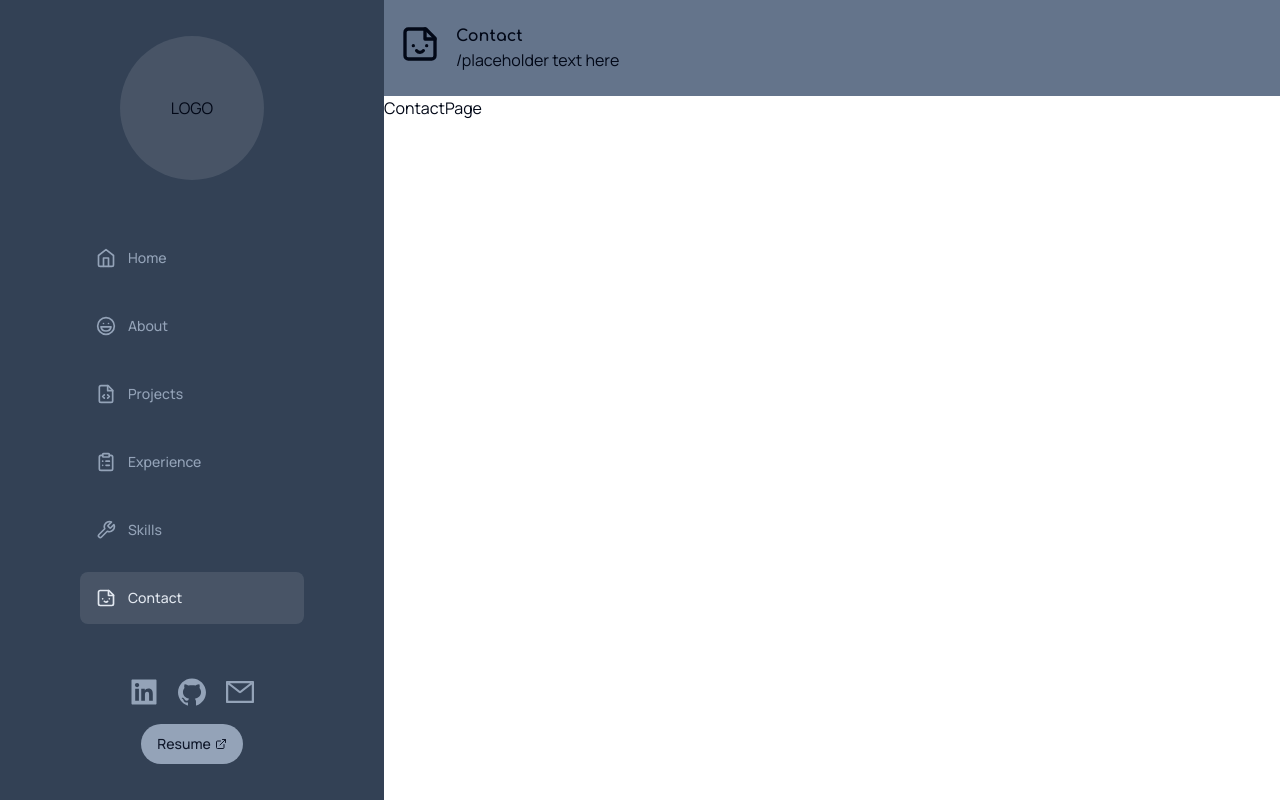
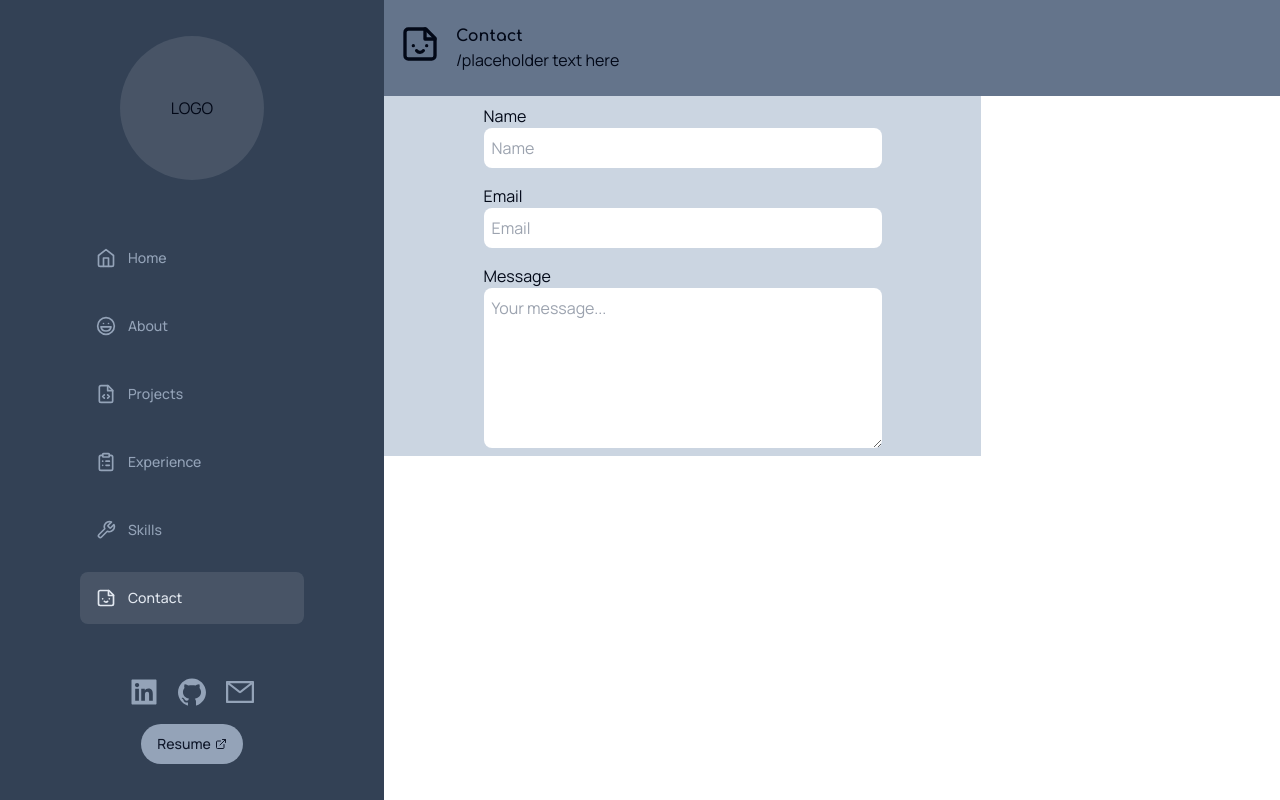
Before and after one commit to penguinboots/portfolio-v3, a Next.js app: page /contact in a window 1280 px wide. Built offline with nearby package versions, Linux system fonts and the light colour scheme.

Commit message:
build contact form

```diff
--- a/app/(dashboard)/contact/page.tsx
+++ b/app/(dashboard)/contact/page.tsx
@@ -1,7 +1,13 @@
+import ContactForm from "@/components/Contact";
+
 const ContactPage = () => {
   return (
-    <div>ContactPage</div>
-  )
-}
+    <div>
+      <div className="w-2/3 bg-slate-300">
+        <ContactForm />
+      </div>
+    </div>
+  );
+};
 
-export default ContactPage
+export default ContactPage;
--- /dev/null
+++ b/components/Contact.tsx
@@ -0,0 +1,60 @@
+"use client";
+import { sendEmail } from "@/lib/utils";
+import { useForm } from "react-hook-form";
+
+export type ContactFormData = {
+  name: string;
+  email: string;
+  message: string;
+};
+
+const ContactForm = () => {
+  const { register, handleSubmit } = useForm<ContactFormData>();
+
+  function onSubmit(data: ContactFormData) {
+    sendEmail(data);
+  }
+
+  const formSectionStyles = "flex flex-col w-2/3 py-2";
+  const formLabelStyles = "";
+  const inputStyles = "rounded-lg p-2";
+  return (
+      <form onSubmit={handleSubmit(onSubmit)} autoComplete="off" className="flex flex-col items-center">
+        <div className={formSectionStyles}>
+          <label htmlFor="name" className={formLabelStyles}>
+            Name
+          </label>
+          <input
+            type="text"
+            placeholder="Name"
+            className={inputStyles}
+            {...register("name", { required: true })}
+          />
+        </div>
+        <div className={formSectionStyles}>
+          <label htmlFor="email" className={formLabelStyles}>
+            Email
+          </label>
+          <input
+            type="text"
+            placeholder="Email"
+            className={inputStyles}
+            {...register("email", { required: true })}
+          />
+        </div>
+        <div className={formSectionStyles}>
+          <label htmlFor="message" className={formLabelStyles}>
+            Message
+          </label>
+          <textarea
+            rows={6}
+            placeholder="Your message..."
+            className={inputStyles}
+            {...register("message", { required: true })}
+          />
+        </div>
+      </form>
+  );
+};
+
+export default ContactForm;
```
